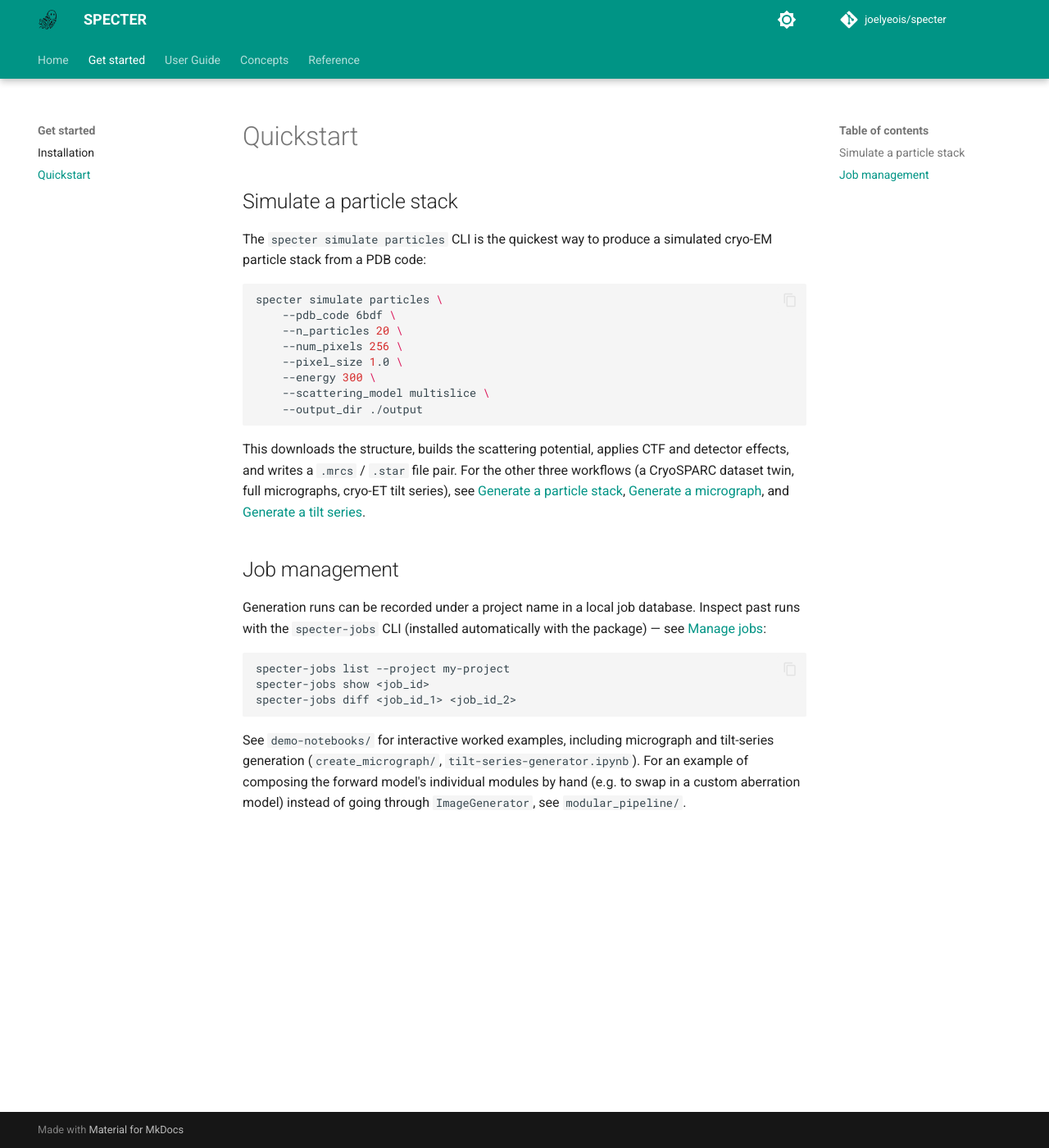
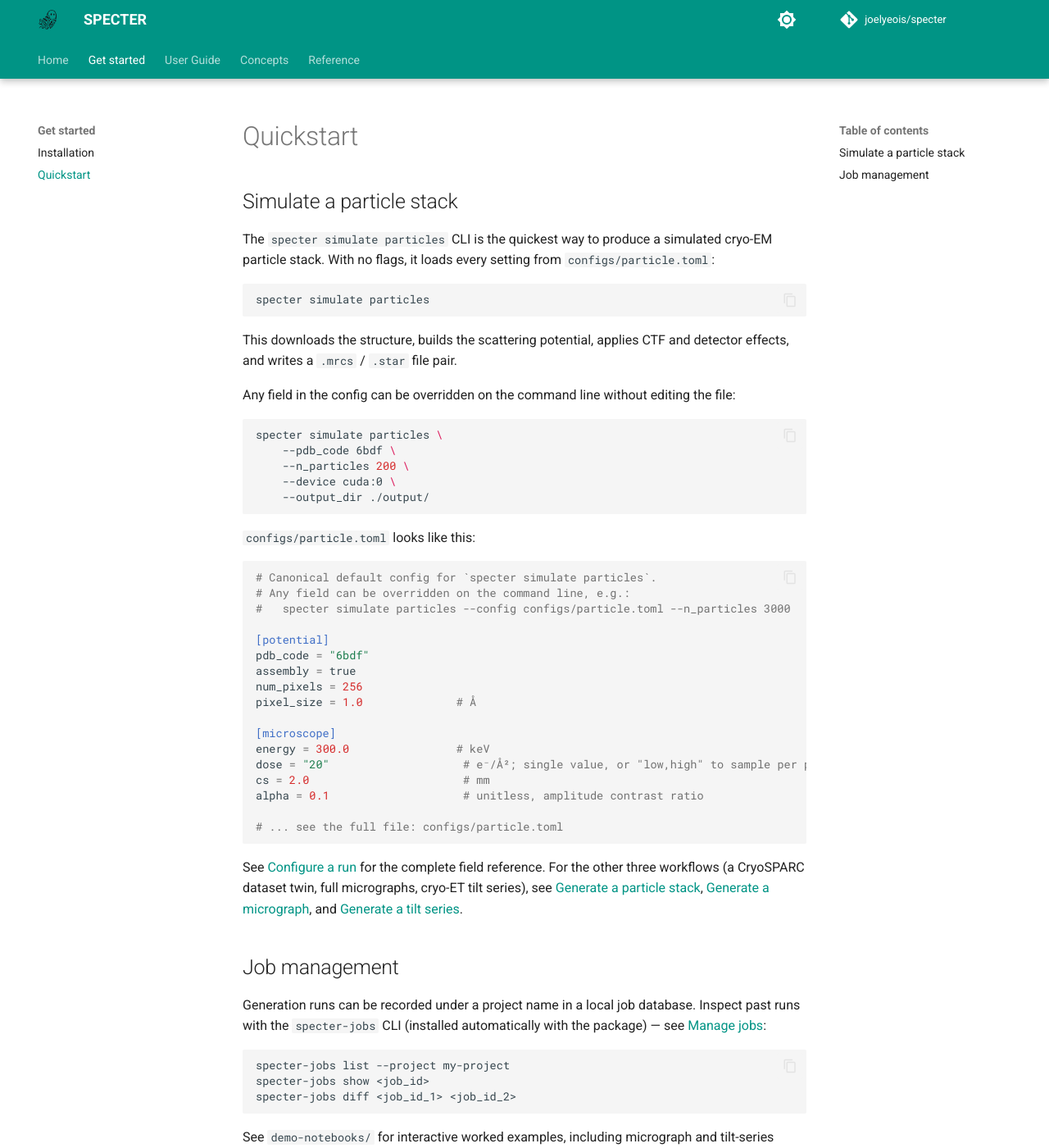
Before and after one commit to joelyeois/specter, an MkDocs documentation site: the page built from docs/quickstart.md, in a window 1280 px wide and 1400 px high. Shown: the whole window at 82% size. Built offline with MkDocs 1.6.1 and Material for MkDocs 9.7.7, drawn with Linux system fonts in a browser that asks for light colours; comment, search, counter and statistics services are not loaded.

Commit message:
Quickstart: default-config example, override example, TOML snapshot
Splits the particle-stack example into (1) the bare CLI call relying
entirely on configs/particle.toml's defaults, and (2) the same command
with a few fields overridden on the command line, to make the
config-then-override precedence concrete rather than implied.

Also adds a truncated snippet of configs/particle.toml itself so the
shape of the file is visible without leaving the page. Tried a CSS
fade-out effect first (div-wrapped code block + custom stylesheet) but
hit a Zensical rendering bug: an HTML div with a `markdown` attribute
wrapping a fenced code block collapses the fence into inline `<code>`
under Zensical's engine, even though the identical markup renders
correctly under plain `mkdocs build` (mkdocs-material). Went with a
plain truncated snippet instead — no visual fade, but reliable.

Co-Authored-By: Claude Sonnet 5 <noreply@anthropic.com>
Claude-Session: https://claude.ai/code/session_01CvS6YMo5GTtEzq891a16Ui

````diff
--- a/docs/quickstart.md
+++ b/docs/quickstart.md
@@ -3,23 +3,53 @@
 ## Simulate a particle stack
 
 The `specter simulate particles` CLI is the quickest way to produce a
-simulated cryo-EM particle stack from a PDB code:
+simulated cryo-EM particle stack. With no flags, it loads every setting
+from `configs/particle.toml`:
+
+```bash
+specter simulate particles
+```
+
+This downloads the structure, builds the scattering potential, applies CTF
+and detector effects, and writes a `.mrcs` / `.star` file pair.
+
+Any field in the config can be overridden on the command line without
+editing the file:
 
 ```bash
 specter simulate particles \
     --pdb_code 6bdf \
-    --n_particles 20 \
-    --num_pixels 256 \
-    --pixel_size 1.0 \
-    --energy 300 \
-    --scattering_model multislice \
-    --output_dir ./output
+    --n_particles 200 \
+    --device cuda:0 \
+    --output_dir ./output/
 ```
 
-This downloads the structure, builds the scattering potential, applies CTF and
-detector effects, and writes a `.mrcs` / `.star` file pair. For the other
-three workflows (a CryoSPARC dataset twin, full micrographs, cryo-ET tilt
-series), see [Generate a particle stack](user-guide/particle-stack.md),
+`configs/particle.toml` looks like this:
+
+```toml
+# Canonical default config for `specter simulate particles`.
+# Any field can be overridden on the command line, e.g.:
+#   specter simulate particles --config configs/particle.toml --n_particles 3000
+
+[potential]
+pdb_code = "6bdf"
+assembly = true
+num_pixels = 256
+pixel_size = 1.0              # Å
+
+[microscope]
+energy = 300.0                # keV
+dose = "20"                    # e⁻/Å²; single value, or "low,high" to sample per particle
+cs = 2.0                       # mm
+alpha = 0.1                    # unitless, amplitude contrast ratio
+
+# ... see the full file: configs/particle.toml
+```
+
+See [Configure a run](user-guide/configuration.md) for the complete field
+reference. For the other three workflows (a CryoSPARC dataset twin, full
+micrographs, cryo-ET tilt series), see
+[Generate a particle stack](user-guide/particle-stack.md),
 [Generate a micrograph](user-guide/micrograph.md), and
 [Generate a tilt series](user-guide/tilt-series.md).
 
````
